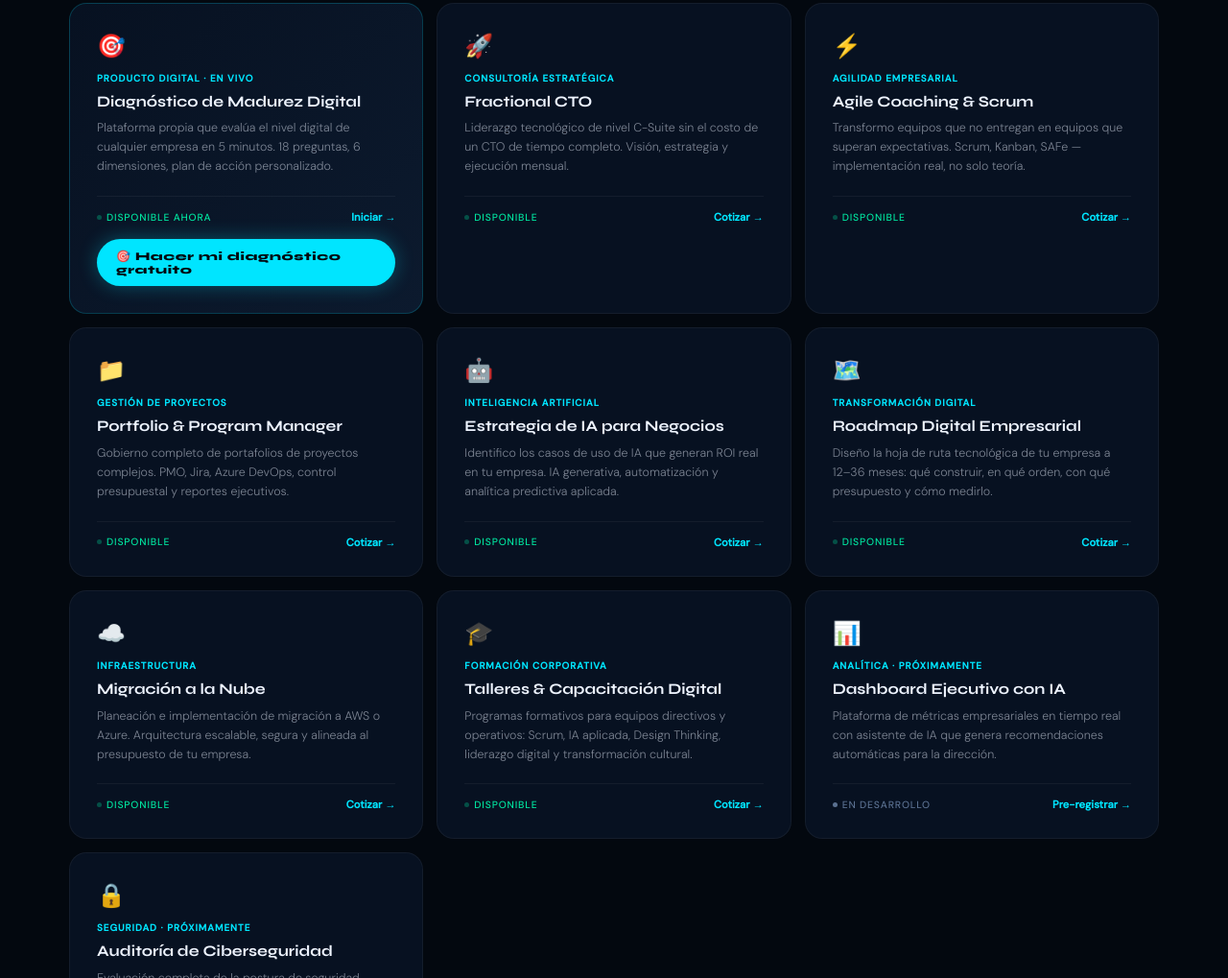
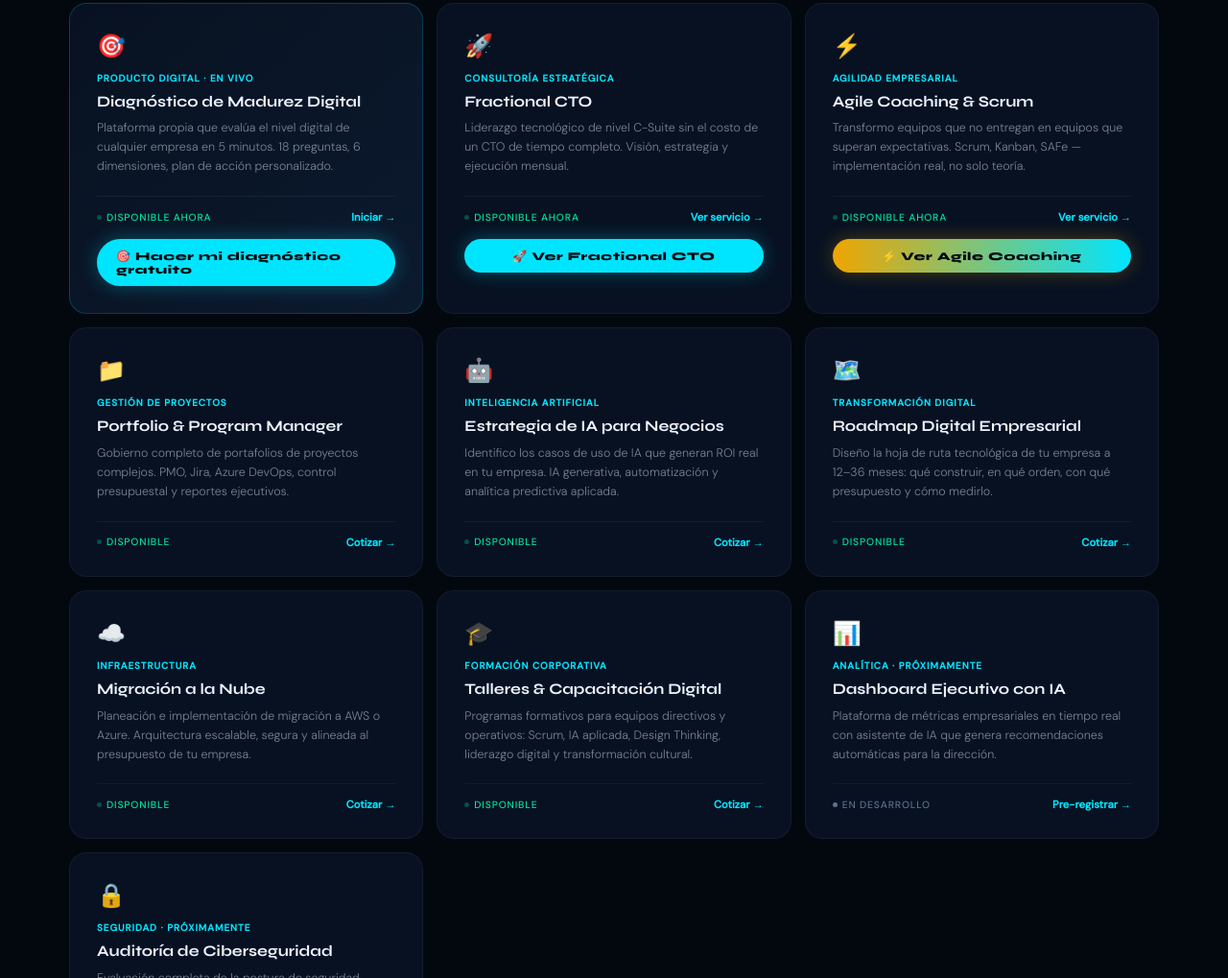
Before and after one commit to lpdigitalconsulting/lpdigital, a plain HTML site: page index.html in a window 1280 px wide. Shown: the part 1447-2466 px from the top of the page at 96% size. Drawn offline with Linux system fonts and the light colour scheme.

Commit message:
Update index.html
Actualización hasta scrum

```diff
--- a/index.html
+++ b/index.html
@@ -469,9 +469,18 @@ footer{
       <div class="un-name">Fractional CTO</div>
       <div class="un-desc">Liderazgo tecnológico de nivel C-Suite sin el costo de un CTO de tiempo completo. Visión, estrategia y ejecución mensual.</div>
       <div class="un-bottom">
-        <div class="un-status live">Disponible</div>
-        <a href="/cdn-cgi/l/email-protection#fb978b9e899e819694899a979e88cdc9cebb9c969a9297d5989496c4888e99919e988fc6bd899a988f9294959a97dbb8afb4" class="un-cta">Cotizar →</a>
+        <div class="un-status live">Disponible ahora</div>
+        <a href="https://lpdigitalconsulting.github.io/fractional-cto" target="_blank" class="un-cta" style="color:var(--cyan);font-weight:700;">Ver servicio →</a>
       </div>
+      <a href="https://lpdigitalconsulting.github.io/fractional-cto" target="_blank"
+        style="display:flex;align-items:center;justify-content:center;gap:8px;margin-top:1rem;
+        background:var(--cyan);color:var(--bg);font-family:var(--ff1);font-size:.75rem;font-weight:800;
+        padding:.65rem 1.25rem;border-radius:50px;text-decoration:none;letter-spacing:.05em;
+        transition:all .2s;box-shadow:0 0 20px rgba(0,229,255,.3);position:relative;z-index:10;"
+        onmouseover="this.style.boxShadow='0 0 35px rgba(0,229,255,.6)'"
+        onmouseout="this.style.boxShadow='0 0 20px rgba(0,229,255,.3)'">
+        🚀 Ver Fractional CTO
+      </a>
     </div>
 
     <div class="un-card">
@@ -480,9 +489,18 @@ footer{
       <div class="un-name">Agile Coaching & Scrum</div>
       <div class="un-desc">Transformo equipos que no entregan en equipos que superan expectativas. Scrum, Kanban, SAFe — implementación real, no solo teoría.</div>
       <div class="un-bottom">
-        <div class="un-status live">Disponible</div>
-        <a href="/cdn-cgi/l/email-protection#7519051007100f181a0714191006434740351218141c195b161a184a0600171f1016014834121c191055361a14161d1c1b12" class="un-cta">Cotizar →</a>
+        <div class="un-status live">Disponible ahora</div>
+        <a href="https://lpdigitalconsulting.github.io/agile-coaching" target="_blank" class="un-cta" style="color:var(--cyan);font-weight:700;">Ver servicio →</a>
       </div>
+      <a href="https://lpdigitalconsulting.github.io/agile-coaching" target="_blank"
+        style="display:flex;align-items:center;justify-content:center;gap:8px;margin-top:1rem;
+        background:linear-gradient(90deg,#F0A500,#00E5FF);color:var(--bg);font-family:var(--ff1);font-size:.75rem;font-weight:800;
+        padding:.65rem 1.25rem;border-radius:50px;text-decoration:none;letter-spacing:.05em;
+        transition:all .2s;box-shadow:0 0 20px rgba(240,165,0,.3);position:relative;z-index:10;"
+        onmouseover="this.style.boxShadow='0 0 35px rgba(240,165,0,.5)'"
+        onmouseout="this.style.boxShadow='0 0 20px rgba(240,165,0,.3)'">
+        ⚡ Ver Agile Coaching
+      </a>
     </div>
 
     <div class="un-card">
```
